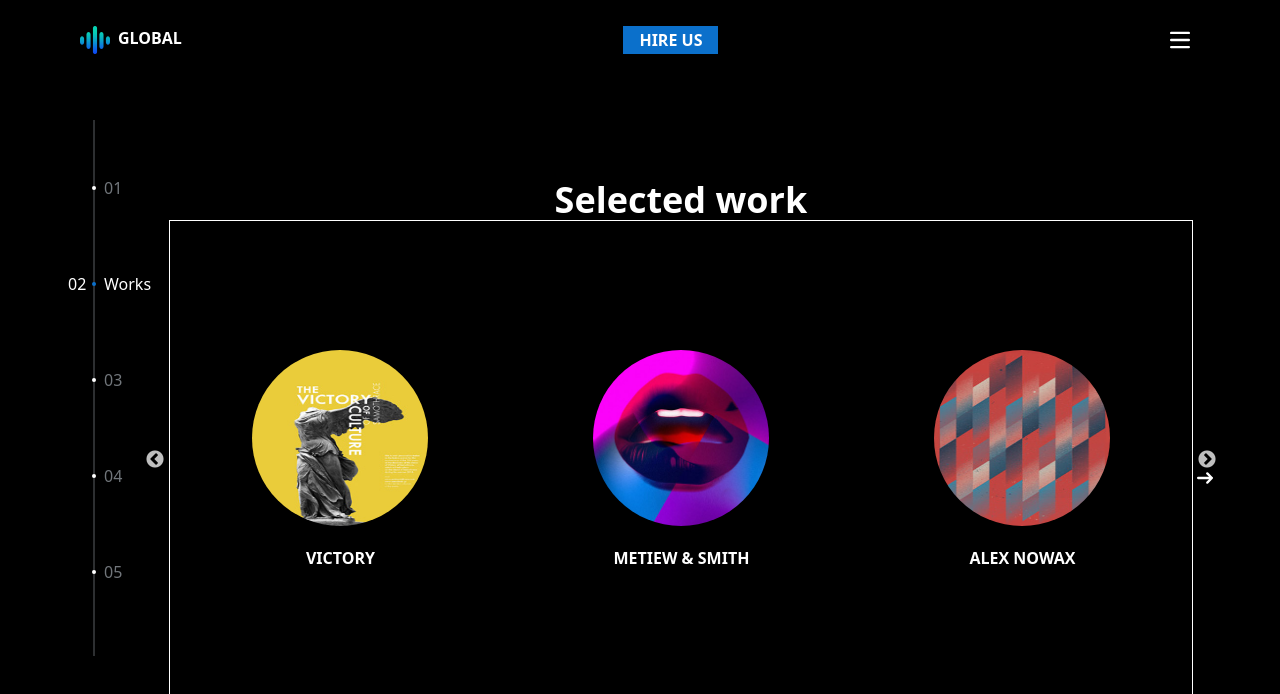
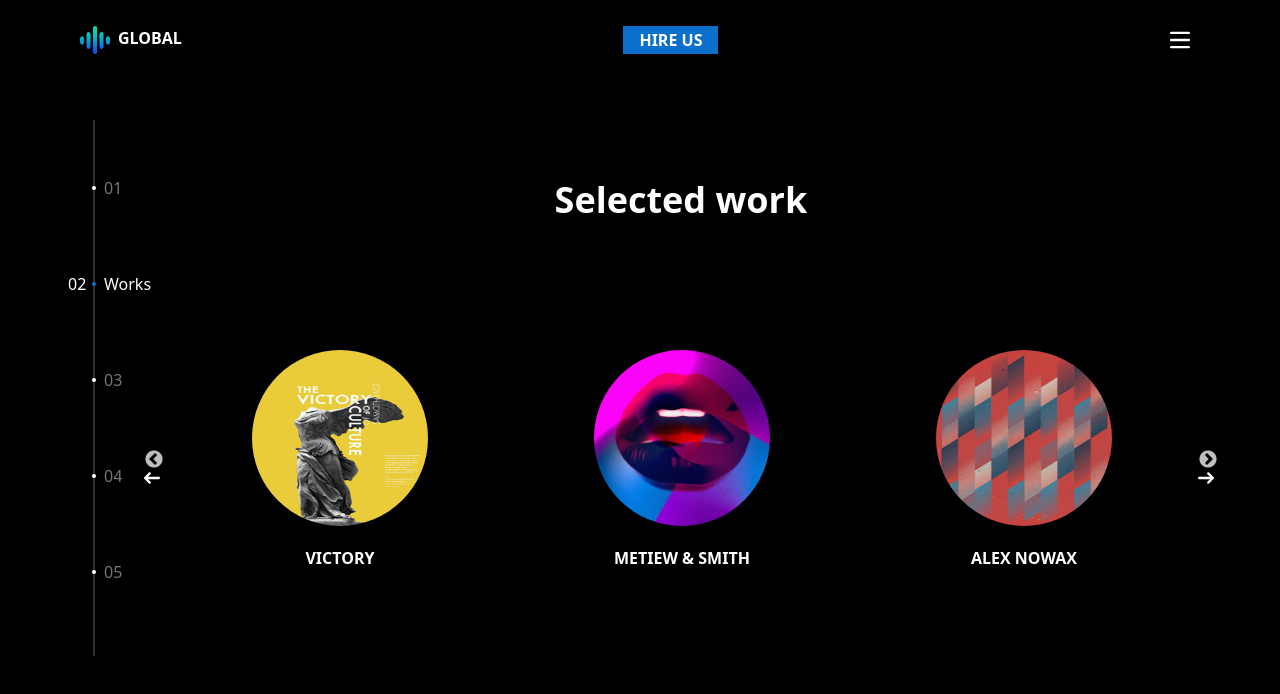
Before and after one commit to Eslam-Mohamed-G/global-next.js, a Next.js app: page /works in a window 1280 px wide. Shown: the top 694 px of the page. Built offline with nearby package versions, Linux system fonts and the light colour scheme.

Commit message:
CustomArrows to slick-carouse;

```diff
--- a/src/app/works/page.tsx
+++ b/src/app/works/page.tsx
@@ -11,6 +11,20 @@ function SampleNextArrow(props: any) {
         <div onClick={onClick} className={className}>
             <svg className="w-4 h-4 text-white relative z-50" aria-hidden="true" xmlns="http://www.w3.org/2000/svg" fill="none" viewBox="0 0 14 10">
                 <path stroke="currentColor" strokeLinecap="round" strokeLinejoin="round" strokeWidth={2} d="M1 5h12m0 0L9 1m4 4L9 9" />
+            </svg>
+        </div>
+    );
+}
+
+function SamplePrevArrow(props: any) {
+    const { className, onClick } = props;
+    return (
+        <div
+            className={className}
+            onClick={onClick}
+        >
+            <svg className="w-4 h-4 text-white relative z-50" aria-hidden="true" xmlns="http://www.w3.org/2000/svg" fill="none" viewBox="0 0 14 10">
+                <path stroke="currentColor" stroke-linecap="round" stroke-linejoin="round" stroke-width="2" d="M13 5H1m0 0 4 4M1 5l4-4" />
             </svg>
         </div>
     );
@@ -34,11 +48,12 @@ const Works = () => {
             },
         ],
         nextArrow: <SampleNextArrow />,
+        prevArrow: <SamplePrevArrow />
     };
     return (
         <div className="flex flex-col content-center items-center justify-center justify-items-center text-white">
             <h1 className='font-bold text-4xl'>Selected work</h1>
-            <div className="h-2/3 w-80 xsm:w-96 sm:w-lg xmd:w-xl md:w-2xl xlg:w-4xl xl:w-5xl 2xl:w-6xl content-center border">
+            <div className="h-2/3 w-80 xsm:w-96 sm:w-lg xmd:w-xl md:w-2xl xlg:w-4xl xl:w-5xl 2xl:w-6xl content-center">
                 <Slider {...settings}>
                     <div className='h-full w-full '>
                         <div className="flex flex-col gap-5 items-center justify-center h-full w-full">
```
